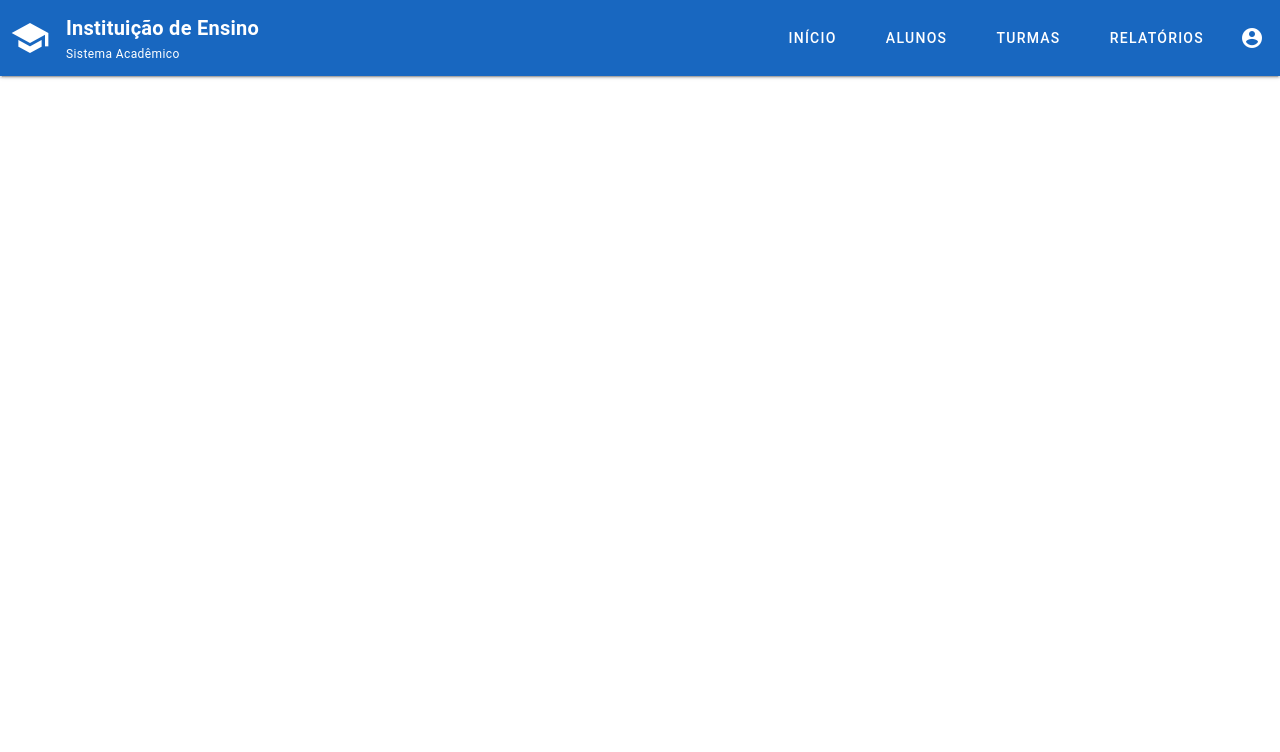
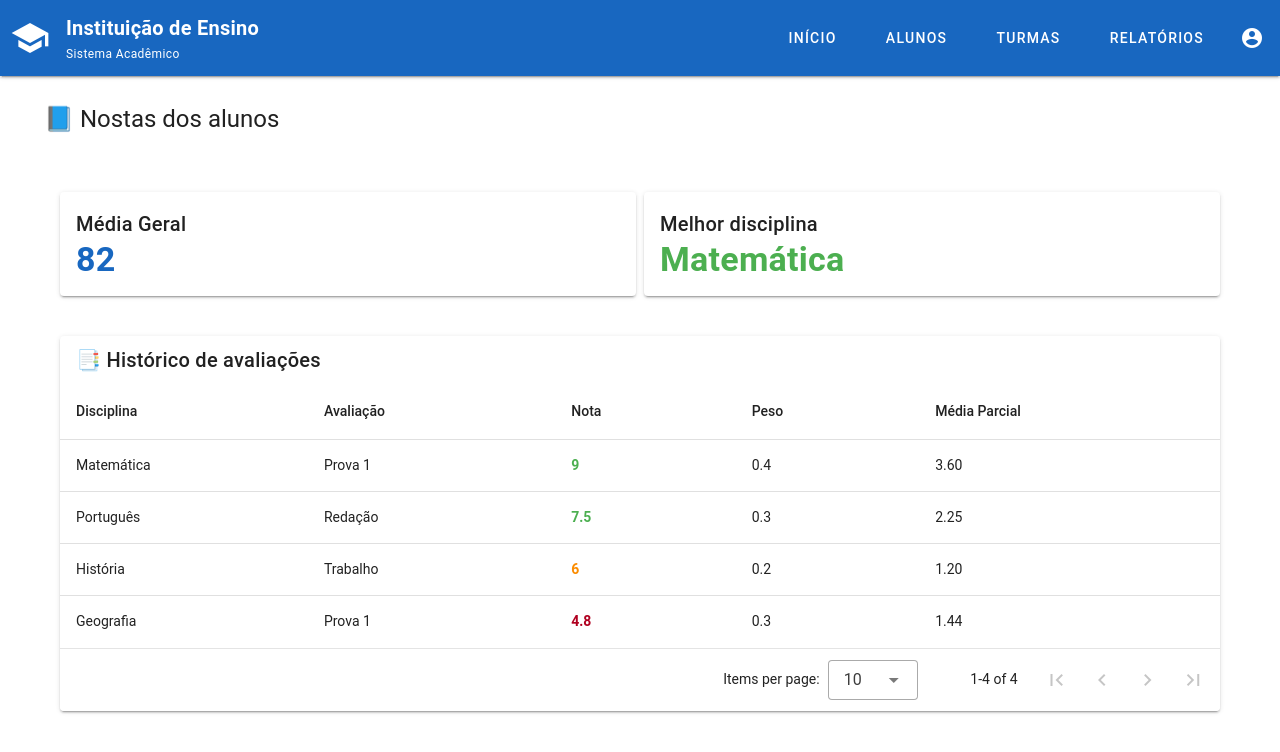
Before and after one commit to matheusdev41/app_school, a Vue app: page /notas in a window 1280 px wide. Shown: the top 752 px of the page. Built offline with nearby package versions, Linux system fonts and the light colour scheme.

Commit message:
construção da pagina de notas

```diff
--- a/src/components/AppHeader.vue
+++ b/src/components/AppHeader.vue
@@ -20,7 +20,7 @@
             <v-spacer />
 
             <!-- Menu -->
-            <v-btn variant="text" class="mx-2 text-white" to="/inicio">Início</v-btn>
+            <v-btn variant="text" class="mx-2 text-white" to="/dashboard">Início</v-btn>
             <v-btn variant="text" class="mx-2 text-white" to="/alunos">Alunos</v-btn>
             <v-btn variant="text" class="mx-2 text-white" to="/turmas">Turmas</v-btn>
             <v-btn variant="text" class="mx-2 text-white" to="/relatorios">Relatórios</v-btn>
--- a/src/pages/Dashboard.vue
+++ b/src/pages/Dashboard.vue
@@ -61,7 +61,7 @@
             <v-card
             class="dashboard-card"
             elevation="6"
-            @click="$router.push('/dashboard/notas')"
+            @click="$router.push('/notas')"
             >
                <v-card-title class="text-center">
                   <v-icon size="48">mdi-book-open-variant</v-icon>
@@ -77,7 +77,7 @@
              <v-card
               class="dashboard-card"
               elevation="6"
-              @click="$router.push('/dashboard/exercicios')"
+              @click="$router.push('/exercicios')"
              >
                 <v-card-title class="text-center">
                   <v-icon size="48">mdi-pencil</v-icon>
@@ -93,7 +93,7 @@
             <v-card
               class="dashboard-card"
               elevation="6"
-              @click="$router.push('/dashboard/trabalhos')"
+              @click="$router.push('/trabalhos')"
             >
               <v-card-title class="text-center">
                 <v-icon size="48">mdi-clipboard-text</v-icon>
@@ -212,7 +212,8 @@ import { ref } from 'vue'
 
 const ranking = ref([
   {id: 1, nome: 'Fulano', pontos:450, avatar: "https://api.dicebear.com/7.x/adventurer/svg?seed=Aluno1"},
-  {id: 2, nome: 'Cicrano', pontos:450, avatar: "https://api.dicebear.com/7.x/adventurer/svg?seed=Aluno1"}
+  {id: 2, nome: 'Cicrano', pontos:450, avatar: "https://api.dicebear.com/7.x/adventurer/svg?seed=Aluno1"},
+  {id: 2, nome: 'Beltrano', pontos:450, avatar: "https://api.dicebear.com/7.x/adventurer/svg?seed=Aluno1"}
 ])
 </script>
 
--- a/src/pages/Notas.vue
+++ b/src/pages/Notas.vue
@@ -0,0 +1,96 @@
+<template>
+    <div class="notas-container">
+
+        <!-- Título -->
+         <h2 class="text-h5 mb-6">📘 Nostas dos alunos</h2>
+
+         <!-- Card resumo -->
+          <v-container class="py-8">
+            <v-row class="mb-6" dense>
+                <v-col cols="12" md="6" class="mb-3">
+                    <v-card class="pa-4" elevation="2">
+                        <h3 class="text-h6">Média Geral</h3>
+                        <p class="text-h4 font-weight-bold text-primary">{{ mediaGeral }}</p>
+                    </v-card>
+                </v-col>
+
+                <v-col cols="12" md="6" class="mb-3">
+                    <v-card class="pa-4" elevation="2">
+                        <h3 class="text-h6">Melhor disciplina</h3>
+                        <p class="text-h4 font-weight-bold text-success">{{ melhorDisciplina }}</p>
+                    </v-card>
+                </v-col>
+            </v-row>
+
+            <!-- TABELA DE NOTAS -->
+             <v-card elevation="2">
+                <v-card-title>📑 Histórico de avaliações </v-card-title>
+
+                <v-data-table
+                    :items="avaliacoes"
+                    :headers="headers"
+                    class="elevation-0"
+                >
+                    <template #item.nota="{ item }">
+                        <span :class="notaClass(item.nota)">
+                            {{ item.nota }}
+                        </span>
+                    </template>
+
+                    <template #item.media="{ item }">
+                        {{ (item.nota * item.peso ).toFixed(2) }}
+                    </template>
+
+                </v-data-table>
+             </v-card>
+          </v-container>
+    </div>
+</template>
+
+<script>
+export default {
+    data() {
+        return {
+            mediaGeral: 82,
+            melhorDisciplina: "Matemática",
+            situacao: "Em andamento",
+
+
+        headers: [
+            { title: "Disciplina", key: "disciplina" },
+            { title: "Avaliação", key: "avaliacao" },
+            { title: "Nota", key: "nota" },
+            { title: "Peso", key: "peso" },
+            { title: "Média Parcial", key: "media"},
+        ],
+
+        avaliacoes: [
+            { disciplina: "Matemática", avaliacao: "Prova 1", nota: 9.0, peso: 0.4 },
+            { disciplina: "Português", avaliacao: "Redação", nota: 7.5, peso: 0.3 },
+            { disciplina: "História", avaliacao: "Trabalho", nota: 6.0, peso: 0.2},
+            { disciplina: "Geografia", avaliacao: "Prova 1", nota: 4.8, peso: 0.3},
+        ]
+        }
+    },
+    computed: {
+        situacaoClass() {
+            return this.situacao === "Aprovado"
+            ? "text-success"
+            : "text-warning";
+        }
+    },
+    methods: {
+        notaClass(nota) {
+            if (nota >= 7) return "text-success font-weight-bold";
+            if (nota >= 5) return "text-warning font-weight-bold";
+            return "text-error font-weight-bold";
+        }
+    }
+}
+</script>
+<style scoped>
+    .notas-container {
+        padding: 20px;
+        padding-top: 80px;
+    }
+</style>
--- a/src/router/index.ts
+++ b/src/router/index.ts
@@ -1,6 +1,8 @@
 import { createRouter, createWebHistory } from 'vue-router'
 import Login from '../pages/Login.vue'
 import Dashboard from '../pages/Dashboard.vue'
+import Notas from '../pages/Notas.vue'
+import { components } from 'vuetify/dist/vuetify.js'
 
 const routes = [
   {
@@ -12,6 +14,10 @@ const routes = [
     path: '/dashboard',
     component: Dashboard,
   },
+  {
+    path: '/notas',
+    component: Notas,
+  }
 ]
 
 const router = createRouter({
```
